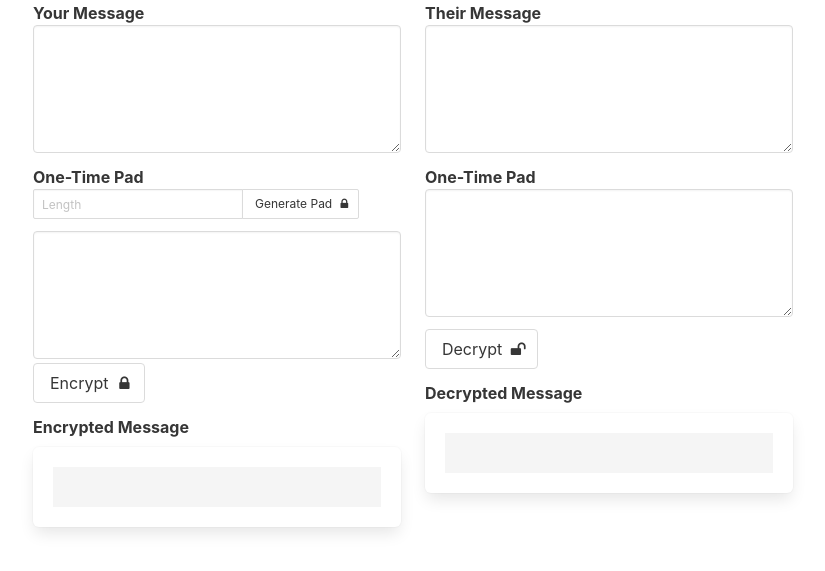
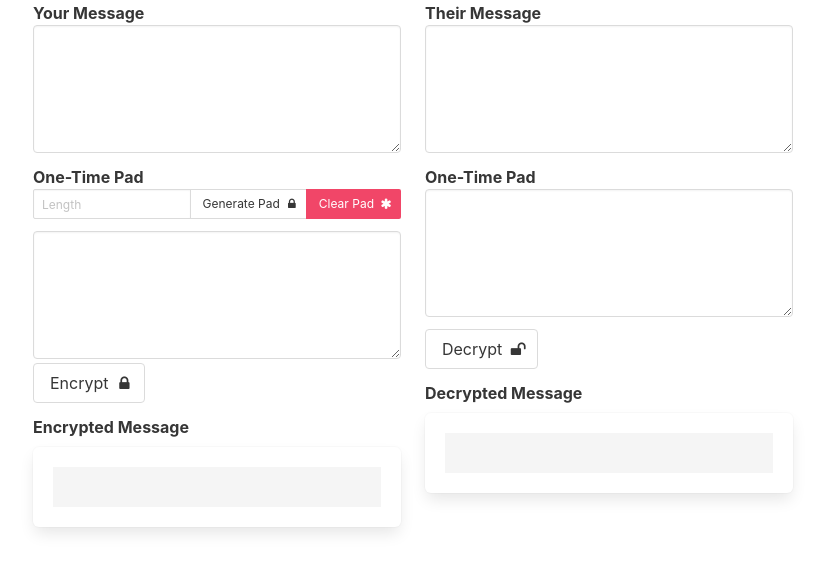
Before and after one commit to Alamantus/otp-generator, a website built with Parcel: page index.html in a window 1280 px wide. Shown: the part 107-678 px from the top of the page, without its empty margins (31-856 px from the left). Built offline with nearby package versions, Linux system fonts and the light colour scheme.

Commit message:
Add a clear button to pad

```diff
--- a/index.html
+++ b/index.html
@@ -52,10 +52,20 @@
                 </span>
               </a>
             </div>
+            <div class="control">
+              <a class="button is-small is-danger" id="clearPad">
+                <span>
+                  Clear Pad
+                </span>
+                <span class="icon is-small">
+                  <i class="fa fa-asterisk"></i>
+                </span>
+              </a>
+            </div>
           </div>
           <div class="control">
             <textarea id="inputPad" class="textarea"></textarea>
-            <div class="help is-error" id="inputError"></div>
+            <div class="help is-danger" id="inputError"></div>
           </div>
           <div class="field">
             <div class="control">
--- a/index.js
+++ b/index.js
@@ -81,4 +81,9 @@ window.onload = () => {
     const output = generatePad(length);
     document.getElementById('inputPad').value = output.join('');
   }
+
+  document.getElementById('clearPad').onclick = () => {
+    document.getElementById('padLength').value = '';
+    document.getElementById('inputPad').value = '';
+  }
 }
```
